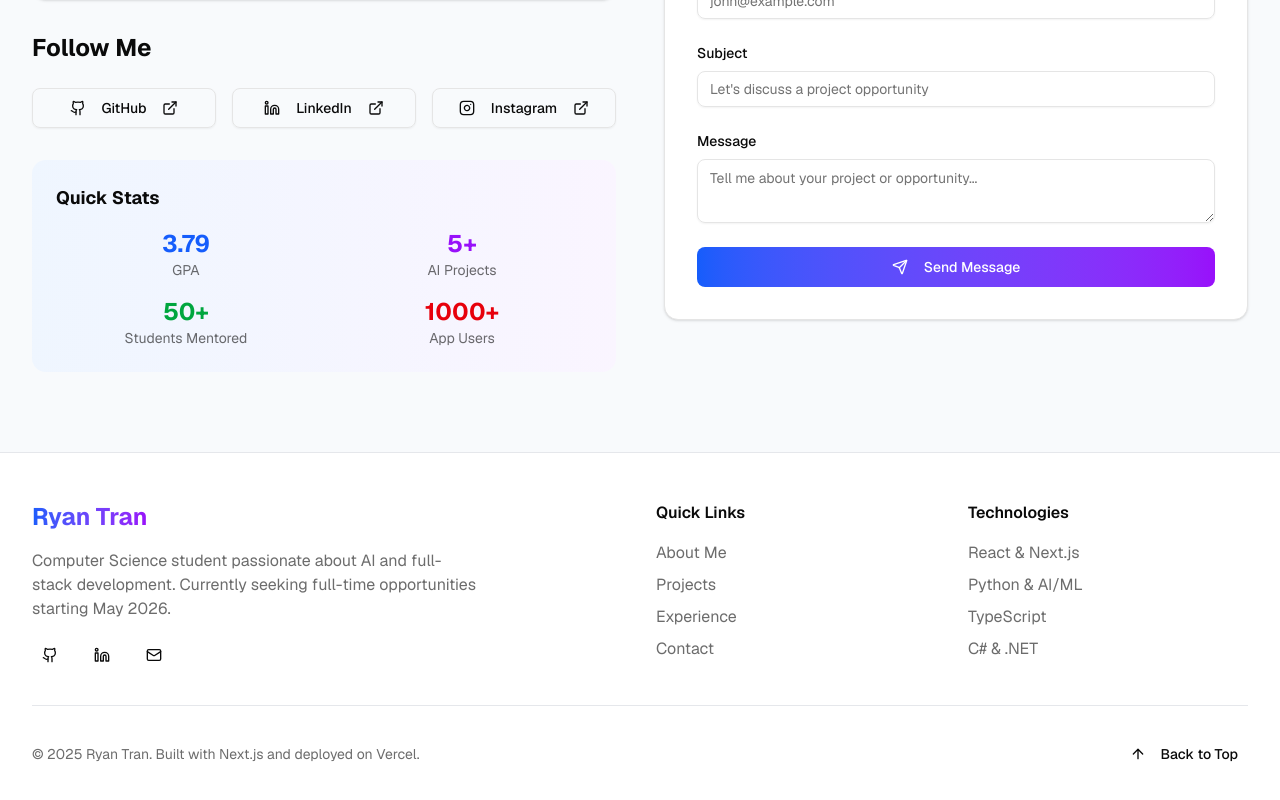
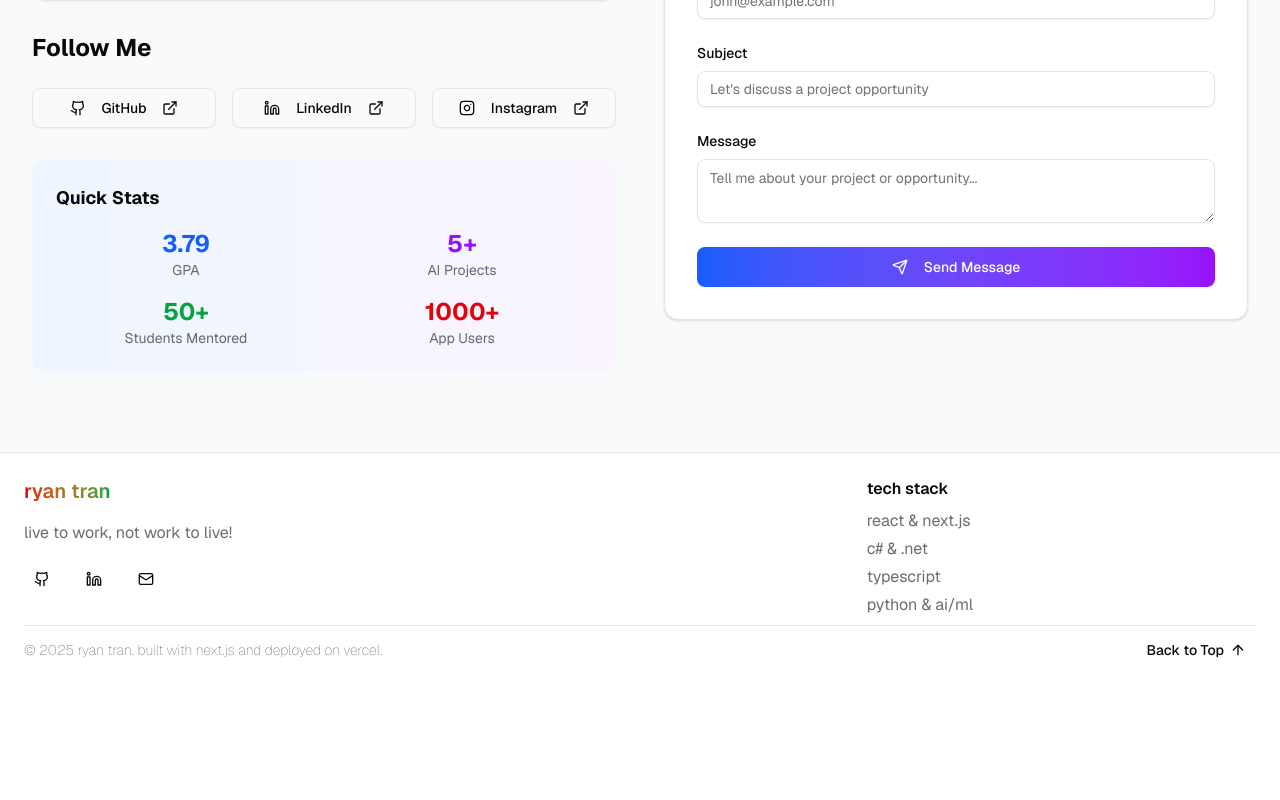
Before and after one commit to RyanTren/portfolio-website, a Next.js app in the folder website/: page / in a window 1280 px wide. Shown: the part 7335-8135 px from the top of the page. After the commit the page ends 8025 px from the top, so only its background shows below. Built offline with nearby package versions, Linux system fonts and the light colour scheme.

Commit message:
[refactor] refactor footer component

```diff
--- a/website/src/components/footer.tsx
+++ b/website/src/components/footer.tsx
@@ -18,18 +18,19 @@ export function Footer() {
 
   return (
     <footer className="bg-white dark:bg-slate-900 border-t border-gray-200 dark:border-gray-800">
-        <div className="max-w-7xl mx-auto px-4 sm:px-6 lg:px-8 py-12">
-          <div className="grid md:grid-cols-4 gap-8">
+        <div className="max-w-7xl mx-auto px-2 sm:px-4 lg:px-6 py-6">
+          <div className="grid md:grid-cols-3 gap-8">
             <div className="md:col-span-2">
-              <h3 className="text-2xl font-bold mb-4">
-                <span className="bg-gradient-to-r from-blue-600 to-purple-600 bg-clip-text text-transparent">
-                  Ryan Tran
+              <h3 className="text-xl font-semibold mb-4">
+                <span className="bg-gradient-to-r from-red-600 to-green-600 bg-clip-text text-transparent underline">
+                  ryan tran
                 </span>
               </h3>
+
               <p className="text-muted-foreground mb-4 max-w-md">
-                Computer Science student passionate about AI and full-stack development. Currently seeking full-time
-                opportunities starting May 2026.
+                live to work, not work to live!
               </p>
+
               <div className="flex space-x-4">
                 <Button
                   variant="ghost"
@@ -39,6 +40,7 @@ export function Footer() {
                 >
                   <Github className="h-5 w-5" />
                 </Button>
+
                 <Button
                   variant="ghost"
                   size="icon"
@@ -47,6 +49,7 @@ export function Footer() {
                 >
                   <Linkedin className="h-5 w-5" />
                 </Button>
+
                 <Button variant="ghost" size="icon" className="cursor-pointer" onClick={() => window.open("mailto:concepting@protonmail.com")}>
                   <Mail className="h-5 w-5" />
                 </Button>
@@ -54,61 +57,23 @@ export function Footer() {
             </div>
 
             <div>
-              <h4 className="font-semibold mb-4">Quick Links</h4>
-              <ul className="space-y-2">
-                <li>
-                  <button
-                    onClick={() => scrollToSection("about")}
-                    className="text-muted-foreground hover:text-foreground transition-colors"
-                  >
-                    About Me
-                  </button>
-                </li>
-                <li>
-                  <button
-                    onClick={() => scrollToSection("projects")}
-                    className="text-muted-foreground hover:text-foreground transition-colors cursor-pointer"
-                  >
-                    Projects
-                  </button>
-                </li>
-                <li>
-                  <button
-                    onClick={() => scrollToSection("experience")}
-                    className="text-muted-foreground hover:text-foreground transition-colors cursor-pointer"
-                  >
-                    Experience
-                  </button>
-                </li>
-                <li>
-                  <button
-                    onClick={() => scrollToSection("contact")}
-                    className="text-muted-foreground hover:text-foreground transition-colors cursor-pointer"
-                  >
-                    Contact
-                  </button>
-                </li>
-              </ul>
-            </div>
-
-            <div>
-              <h4 className="font-semibold mb-4">Technologies</h4>
-              <ul className="space-y-2 text-muted-foreground">
-                <li>React & Next.js</li>
-                <li>Python & AI/ML</li>
-                <li>TypeScript</li>
-                <li>C# & .NET</li>
+              <h4 className="font-semibold mb-2">tech stack</h4>
+              <ul className="space-y-1 text-muted-foreground font-regular">
+                <li>react & next.js</li>
+                <li>c# & .net</li>
+                <li>typescript</li>
+                <li>python & ai/ml</li>
               </ul>
             </div>
           </div>
 
-          <div className="border-t border-gray-200 dark:border-gray-800 mt-8 pt-8 flex flex-col sm:flex-row justify-between items-center">
-            <p className="text-muted-foreground text-sm">
-              © 2025 Ryan Tran. Built with Next.js and deployed on Vercel.
+          <div className="border-t border-gray-200 dark:border-gray-800 mt-2 pt-2 flex flex-col sm:flex-row justify-between items-center">
+            <p className="text-muted-foreground text-sm font-thin">
+              © 2025 ryan tran. built with next.js and deployed on vercel.
             </p>
             <Button variant="ghost" size="sm" onClick={scrollToTop} className="mt-4 sm:mt-0 cursor-pointer">
-              <ArrowUp className="h-4 w-4 mr-2" />
               Back to Top
+              <ArrowUp className="h-3 w-3" />
             </Button>
           </div>
         </div>
```
